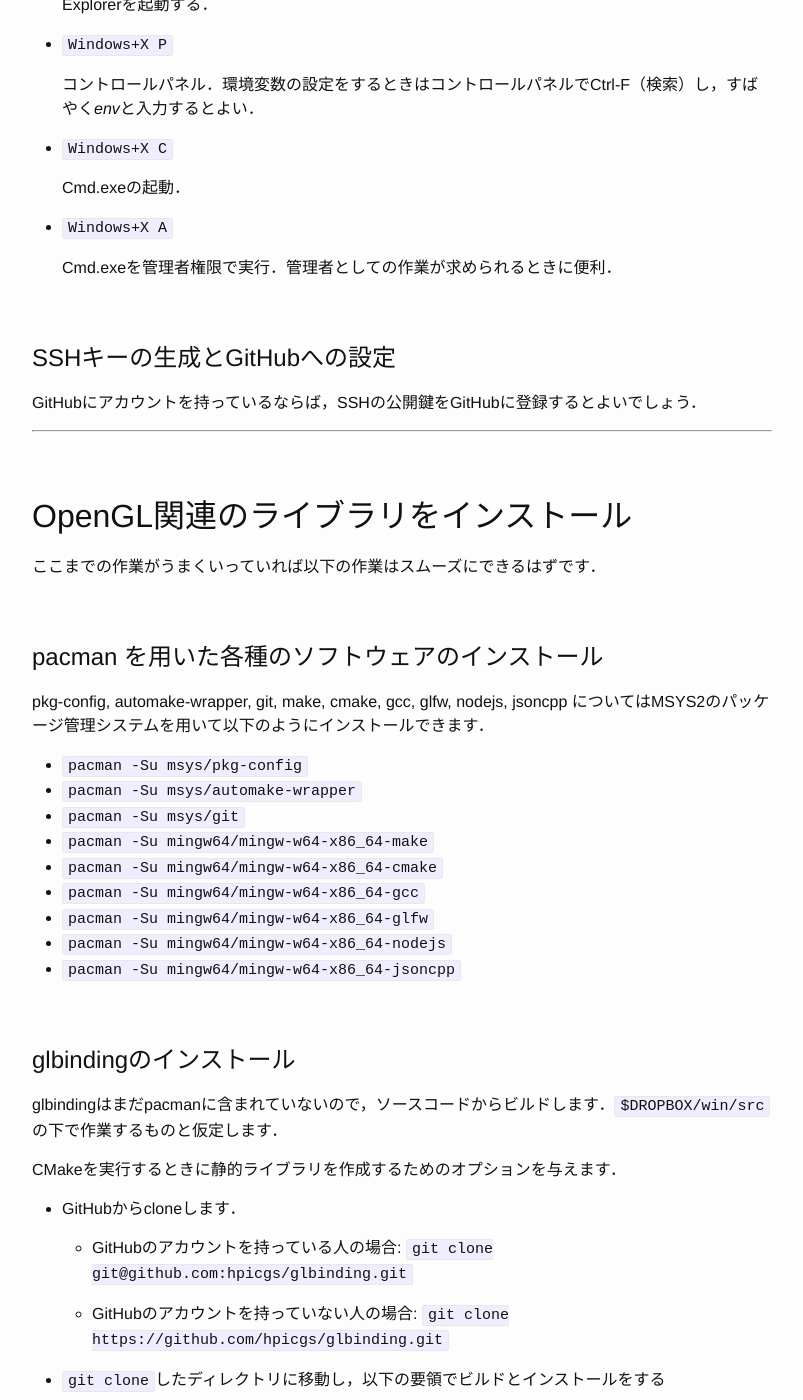
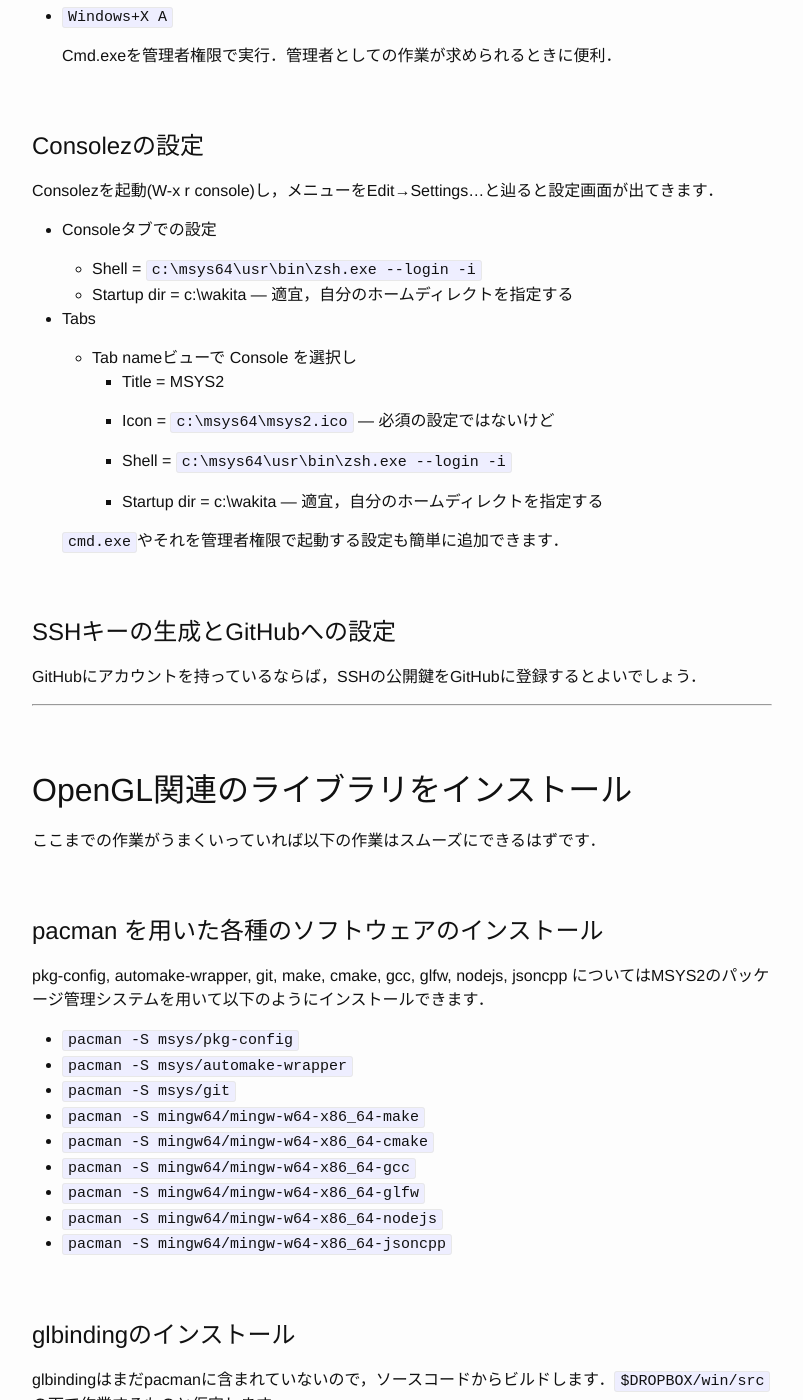
Before and after one commit to wakita/gldojo, a Jekyll site: the page built from _posts/sb00/2015-06-06-msys2.md, in a window 1280 px wide and 1400 px high, scrolled down 6394 px. Shown: the whole window, without its empty margins (238-1041 px from the left). Built offline with Jekyll 4.4.1, drawn with Linux system fonts in a browser that asks for light colours; comment, search, counter and statistics services are not loaded; some of the changed text lies outside the part shown.

Commit message:
minor change

```diff
--- a/_posts/sb00/2015-06-06-msys2.md
+++ b/_posts/sb00/2015-06-06-msys2.md
@@ -44,15 +44,15 @@
 
 つぎに，MSYS2をいったん終了してから，MSYS2を再起動してから，必要なソフトウェアをインストールします．
 
-- `pacman -Su msys/pkg-config`
-- `pacman -Su msys/automake-wrapper`
-- `pacman -Su msys/git`
-- `pacman -Su mingw64/mingw-w64-x86_64-make`
-- `pacman -Su mingw64/mingw-w64-x86_64-cmake`
-- `pacman -Su mingw64/mingw-w64-x86_64-gcc`
-- `pacman -Su mingw64/mingw-w64-x86_64-glfw`
-- `pacman -Su mingw64/mingw-w64-x86_64-nodejs`
-- `pacman -Su mingw64/mingw-w64-x86_64-jsoncpp`
+- `pacman -S msys/pkg-config`
+- `pacman -S msys/automake-wrapper`
+- `pacman -S msys/git`
+- `pacman -S mingw64/mingw-w64-x86_64-make`
+- `pacman -S mingw64/mingw-w64-x86_64-cmake`
+- `pacman -S mingw64/mingw-w64-x86_64-gcc`
+- `pacman -S mingw64/mingw-w64-x86_64-glfw`
+- `pacman -S mingw64/mingw-w64-x86_64-nodejs`
+- `pacman -S mingw64/mingw-w64-x86_64-jsoncpp`
 
 # chocolateyのインストール
 
@@ -61,6 +61,8 @@
 インストール方法は，`https://chocolatey.org`にしたがって下さい．`cmd.exe`を管理者権限で実行して，インストールコマンドを実行するだけです．`cmd.exe`を管理者権限で実行する方法は，`Windows-X A` です．
 
 chocolatey を用いたソフトウェアのインストール
+
+`cmd.exe`を管理者モードで起動（Windows-x a）して，以下を実行するだけ．
 
 - `choco install consolez`
 
@@ -136,7 +138,7 @@
 
         私の環境だと，`c:\wakita`, `"c:\wakita\Dropbox (smartnova)"`などが表示されます．
 
-- MSYSは起動できますか？起動方法は`Windows-X R msys`です．うまくいけばターミナルウィンドウが表示され，そのタイトルが`WINGW64:~`となります．
+- MSYS2は起動できますか？起動方法は`Windows-x r \msys2\mingw64_shell`です．うまくいけばターミナルウィンドウが表示されます．この方法では，MSYS2に標準のminttyというターミナルエディタが起動します．もっとお勧めの方法は，さきほどChocolateyを使ってインストールしたConsolezから起動する方法です．その方法については後述します．ひとまず，ここではmingw64_shellを用いて起動するところまで確認して下さい．
 
     もしも，うまく起動できなかったとしたら環境変数の設定のどこかに間違いがあるはずです．修正して下さい．
 
@@ -148,13 +150,9 @@
 
 - cmake-root
 
-- `msys.bat`
-
-    MSYSを起動するためのスクリプト．minttyというターミナルエミュレータのなかでMSYS環境が利用できるようになります．
-
 - `profile`
 
-    MSYS環境のシェルのための設定です．よく利用するディレクトリに移動するためのコマンドや，CMakeのプロジェクトを宣言するためのスクリプトが定義されています．
+    MSYS2環境のシェルのための設定です．よく利用するディレクトリに移動するためのコマンドや，CMakeのプロジェクトを宣言するためのスクリプトが定義されています．
 
     - `drop`コマンド
 
@@ -180,11 +178,11 @@
 
             - `cmake`コマンド
 
-                WindowsではCMakeは`c:\Program Files (x86)\CMake`にインストールされ，起動するのが面倒ですが，それを助けてくれます．MSYSでの開発に必要な設定を施すので，引数なしでこのコマンドを実行するだけで普通にCMakeを利用できます．もちろん，CMakeLists.txtのあるディレクトリで実行しなくてはいけません．
+                WindowsではCMakeは`c:\Program Files (x86)\CMake`にインストールされ，起動するのが面倒ですが，それを助けてくれます．MSYS2での開発に必要な設定を施すので，引数なしでこのコマンドを実行するだけで普通にCMakeを利用できます．もちろん，CMakeLists.txtのあるディレクトリで実行しなくてはいけません．
 
             - `make`コマンド
 
-                MSYSのmakeコマンドのラッパーです．現在のディレクトリがどこであっても適切にビルドが実行されます．
+                MSYS2のmakeコマンドのラッパーです．現在のディレクトリがどこであっても適切にビルドが実行されます．
 
             - `vmake`コマンド
 
@@ -206,14 +204,8 @@
 
                 CMakeプロジェクトのターゲットをビルドするディレクトリに移動します．たとえば，現在のプロジェクトが callbacks というターゲットを含んでいるときに，`cmf callbacks`とすることで，このターゲットのビルドに用いられているコンパイルオプションやリンカーオプションを確認する手間が省けます．
 
-    これらのコマンドの定義はMSYSのなかで`type`コマンドで確認できます．たとえば，`type drop`で眺めてみて下さい．
+    これらのコマンドの定義はMSYS2のなかで`type`コマンドで確認できます．たとえば，`type drop`で眺めてみて下さい．
 
-
-ここでの設定の確認内容
-
-- MSYS を起動して mount コマンドを実行したときの表示内容に`c:\mingw on /mingw type user (binmode)`という行が含まれること．表示されなかったら`/etc/fstab`の設定に問題があります．
-
-- MSYS を起動して `type make` を実行したときに，make コマンドの定義らしきスクリプトが表示されること．
 
 ## `Windowsキー+X`について
 
@@ -221,7 +213,7 @@
 
 - `Windows+X R`
 
-    コマンドの名前を指定して実行する．Win-Rに続いてmsysを入力するとMSYS環境にはいることができる．実際には`$DROPBOX/win/bin/msys.bat`を起動していることになる．
+    コマンドの名前を指定して実行する．Win-Rに続いてconsoleを入力するとConsolezを起動できる．
 
 - `Windows+X E`
 
@@ -239,6 +231,28 @@
 
     Cmd.exeを管理者権限で実行．管理者としての作業が求められるときに便利．
 
+## Consolezの設定
+
+Consolezを起動(W-x r console)し，メニューをEdit→Settings...と辿ると設定画面が出てきます．
+
+- Consoleタブでの設定
+
+    - Shell = `c:\msys64\usr\bin\zsh.exe --login -i`
+    - Startup dir = c:\wakita --- 適宜，自分のホームディレクトを指定する
+
+- Tabs
+
+    - Tab nameビューで Console を選択し
+        - Title = MSYS2
+
+        - Icon = `c:\msys64\msys2.ico` --- 必須の設定ではないけど
+
+        - Shell = `c:\msys64\usr\bin\zsh.exe --login -i`
+
+        - Startup dir = c:\wakita --- 適宜，自分のホームディレクトを指定する
+
+    `cmd.exe`やそれを管理者権限で起動する設定も簡単に追加できます．
+
 ## SSHキーの生成とGitHubへの設定
 
 GitHubにアカウントを持っているならば，SSHの公開鍵をGitHubに登録するとよいでしょう．
@@ -253,15 +267,15 @@
 
 pkg-config, automake-wrapper, git, make, cmake, gcc, glfw, nodejs, jsoncpp についてはMSYS2のパッケージ管理システムを用いて以下のようにインストールできます．
 
-- `pacman -Su msys/pkg-config`
-- `pacman -Su msys/automake-wrapper`
-- `pacman -Su msys/git`
-- `pacman -Su mingw64/mingw-w64-x86_64-make`
-- `pacman -Su mingw64/mingw-w64-x86_64-cmake`
-- `pacman -Su mingw64/mingw-w64-x86_64-gcc`
-- `pacman -Su mingw64/mingw-w64-x86_64-glfw`
-- `pacman -Su mingw64/mingw-w64-x86_64-nodejs`
-- `pacman -Su mingw64/mingw-w64-x86_64-jsoncpp`
+- `pacman -S msys/pkg-config`
+- `pacman -S msys/automake-wrapper`
+- `pacman -S msys/git`
+- `pacman -S mingw64/mingw-w64-x86_64-make`
+- `pacman -S mingw64/mingw-w64-x86_64-cmake`
+- `pacman -S mingw64/mingw-w64-x86_64-gcc`
+- `pacman -S mingw64/mingw-w64-x86_64-glfw`
+- `pacman -S mingw64/mingw-w64-x86_64-nodejs`
+- `pacman -S mingw64/mingw-w64-x86_64-jsoncpp`
 
 ## glbindingのインストール
 
```
